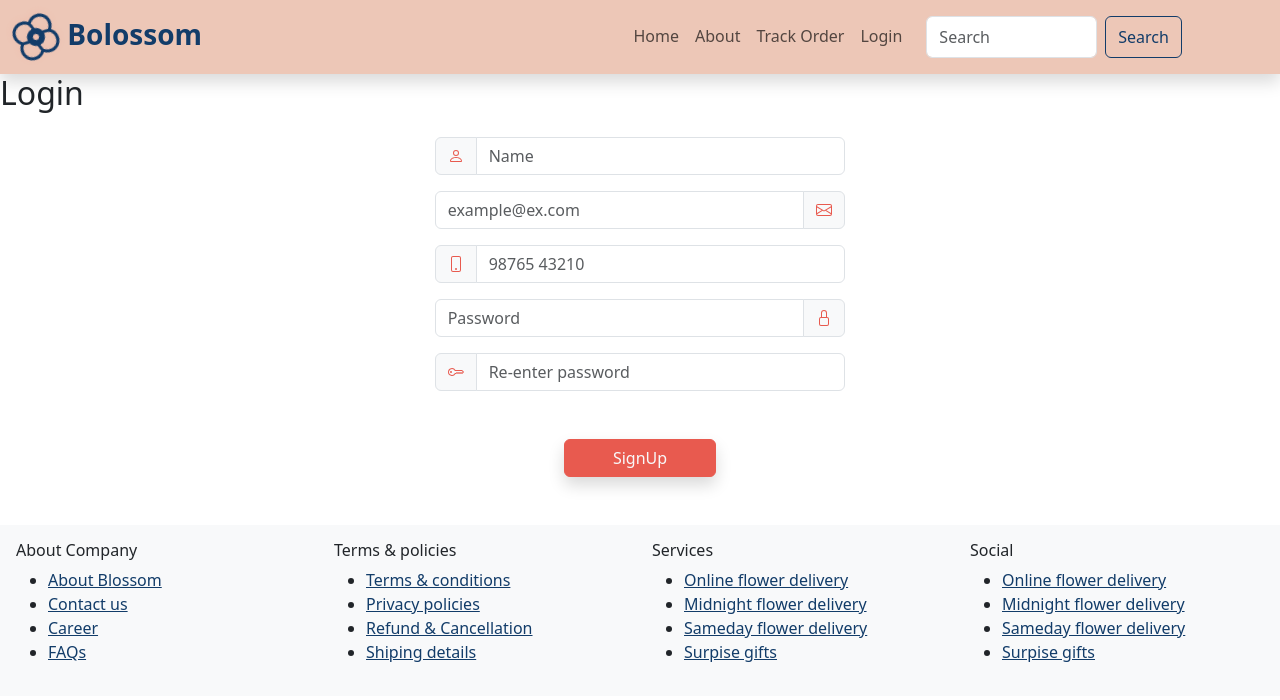
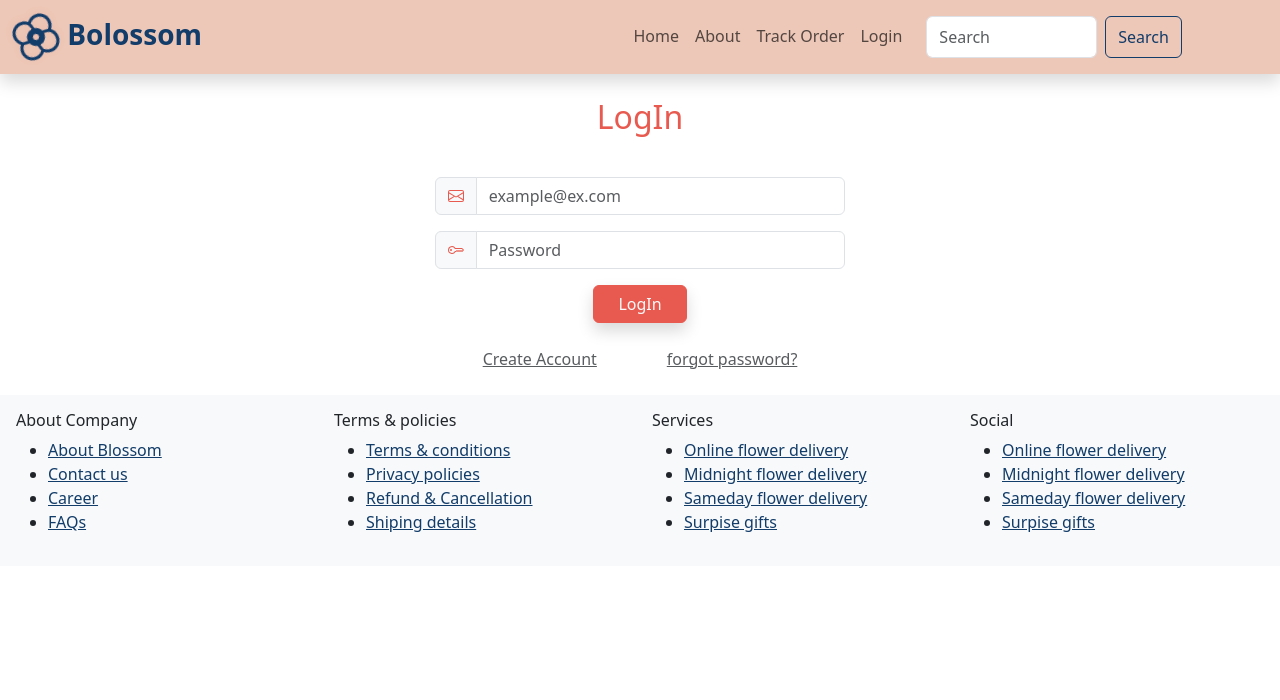
Before and after one commit to Sriram-Dee/Flower-Shop-Website, a React (Vite) app: page /login in a window 1280 px wide. Shown: the top 700 px of the page. Built offline with nearby package versions, Linux system fonts and the light colour scheme.

Commit message:
Login form added

```diff
--- a/src/Pages/Login.jsx
+++ b/src/Pages/Login.jsx
@@ -3,9 +3,11 @@ import { useFormik } from "formik";
 import { Col, Row, Button } from "react-bootstrap";
 import { Envelope, Key, Lock, Person, Phone } from "react-bootstrap-icons";
 import { schema } from "../validationSchema";
+import { Link } from "react-router-dom";
 
 export const Login = () => {
-  let login = true;
+  // let login = true;
+  const [login, setLogin] = useState(true);
   const { values, handleBlur, handleChange, handleSubmit, errors } = useFormik({
     initialValues: {
       uName: "",
@@ -22,11 +24,81 @@ export const Login = () => {
 
   return login ? (
     <div>
-      <h2 onClick={() => setLogin(null)}>Login</h2>
+      <Row>
+        <h2
+          onClick={() => setLogin(false)}
+          className="text-center text-info my-4"
+        >
+          LogIn
+        </h2>
+        <Col md="4" className="mx-auto">
+          <form
+            action=""
+            onSubmit={(e) => e.preventDefault()}
+            autoComplete="off"
+          >
+            <div className="input-group mt-3">
+              <span className="input-group-text" id="basic-addon2">
+                <Envelope color="#E85A4F" />
+              </span>
+              <input
+                id="email"
+                type="email"
+                className="form-control"
+                placeholder="example@ex.com"
+                aria-label="Enter email"
+                aria-describedby="basic-addon2"
+                value={values.email}
+                onChange={handleChange}
+                onBlur={handleBlur}
+              />
+            </div>
+            {errors.email && (
+              <small className="text-danger">{errors.email}</small>
+            )}
 
+            <div className="input-group mt-3">
+              <span className="input-group-text" id="basic-addon2">
+                <Key color="#E85A4F" />
+              </span>
+              <input
+                id="password"
+                type="password"
+                className="form-control"
+                placeholder="Password"
+                aria-label="Enter password"
+                aria-describedby="basic-addon2"
+                value={values.password}
+                onChange={handleChange}
+                onBlur={handleBlur}
+              />
+            </div>
+            {errors.password && (
+              <small className="text-danger">Incorrect Password</small>
+            )}
+            <Button
+              variant="info"
+              type="submit"
+              className="d-block mx-auto my-3 text-light shadow px-4"
+            >
+              LogIn
+            </Button>
+            <div className="d-flex justify-content-between my-4 px-5 text-center">
+              <Link className="text-muted fs-6" onClick={() => setLogin(false)}>
+                Create Account
+              </Link>
+              <Link className="text-muted fs-6">forgot password?</Link>
+            </div>
+          </form>
+        </Col>
+      </Row>
+    </div>
+  ) : (
+    <div>
       {/*? All the validation process are coded in "validationSchema/index.js" */}
 
       <Row>
+        <h2 className="text-center text-info my-4"> SignUp</h2>
         <Col md="4" className="mx-auto">
           <form action="" onSubmit={handleSubmit}>
             <div className="input-group mt-3">
@@ -129,18 +201,18 @@ export const Login = () => {
             <Button
               variant="info"
               type="submit"
-              className="d-block mx-auto my-5 text-light shadow px-5"
+              className="d-block mx-auto my-3 text-light shadow px-5"
             >
               SignUp
             </Button>
+
+            <p className="text-center">
+              Already have an account?{" "}
+              <Link onClick={() => setLogin(true)}>Login</Link>{" "}
+            </p>
           </form>
         </Col>
       </Row>
     </div>
-  ) : (
-    <div>
-      <h2 onClick={() => setLogin("login")}>SignUp</h2>
-      <form action="" onSubmit={(e) => e.preventDefault()}></form>
-    </div>
   );
 };
```
